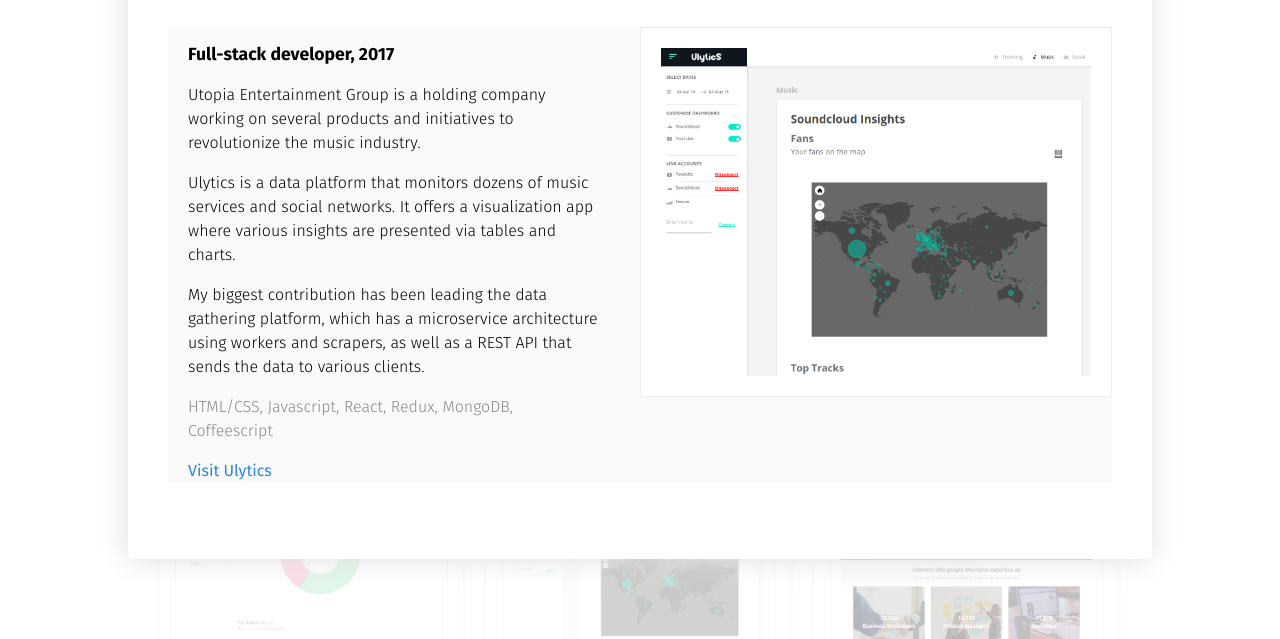
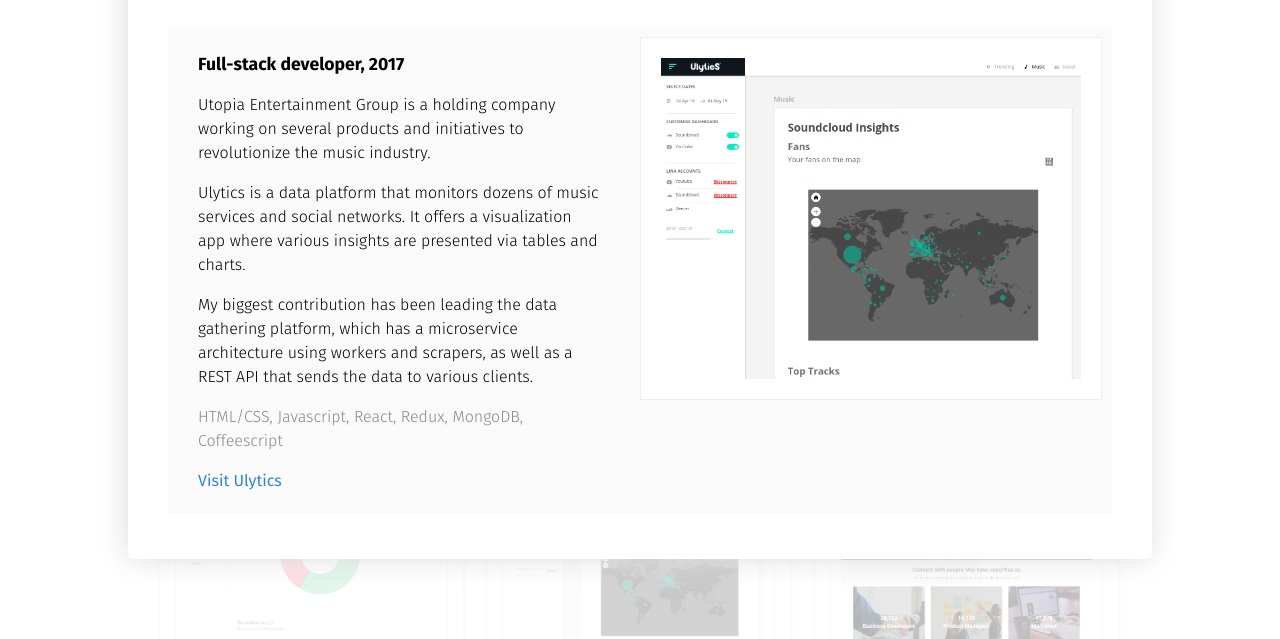
Before and after one commit to salvadr/salvadr.github.io, a plain HTML site: page index.html in a window 1280 px wide. Both pictures are taken after a click on the element 638 px from the left and 737 px from the top of the page. Shown: the part 161-800 px from the top of the page. Drawn offline with Linux system fonts and the light colour scheme.

Commit message:
fix padding panel-content

```diff
--- a/css/style.css
+++ b/css/style.css
@@ -330,11 +330,14 @@ header {
 
 .panel-content {
   margin: 0 40px;
+  padding: 10px 10px 20px;
   background: #fafafa;
   overflow: hidden;
+  box-sizing: border-box;
 }
 
 .panel-description {
+  padding-top: 0;
   float: left;
   width: 50%;
   font-weight: 300;
```
